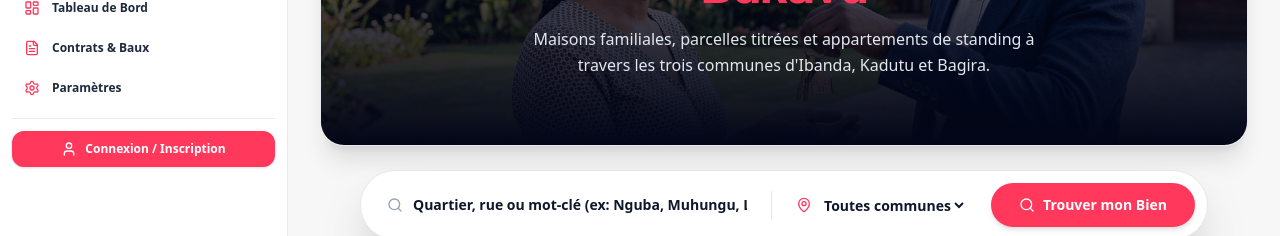
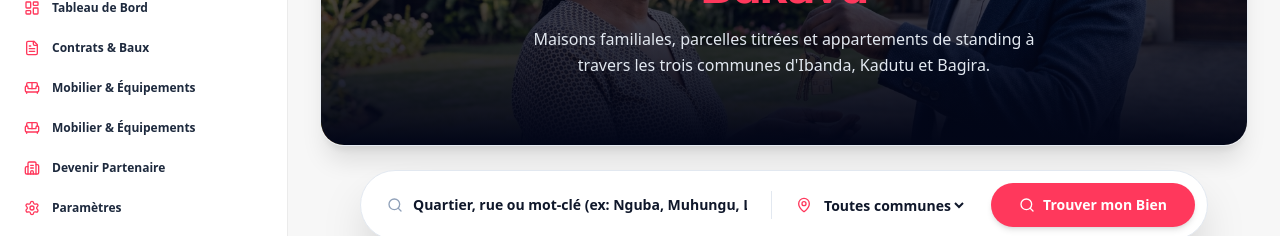
Before and after one commit to BARAKASHAMAMBABENITE/NyumbaLink_B, a React (Vite) app: page / in a window 1280 px wide. Shown: the part 263-499 px from the top of the page. Built offline with nearby package versions, Linux system fonts and the light colour scheme; no server answers; the database is empty.

Commit message:
ajout de l'onglet devenir partenaire

```diff
--- a/src/components/Sidebar.tsx
+++ b/src/components/Sidebar.tsx
@@ -178,6 +178,7 @@ export const Sidebar: React.FC<SidebarProps> = ({
             )}
           </button>
 
+
           <button
             type="button"
             onClick={() => handleNavClick('map')}
@@ -249,6 +250,54 @@ export const Sidebar: React.FC<SidebarProps> = ({
               </span>
             )}
           </button>
+          <button
+            type="button"
+            onClick={() => {
+              if (openPartnerFurnitureModal) openPartnerFurnitureModal();
+              if (typeof window !== 'undefined' && window.innerWidth < 768) {
+                onClose();
+              }
+            }}
+            className="w-full flex items-center justify-between px-3 py-2.5 rounded-xl text-xs font-bold text-slate-800 dark:text-slate-200 hover:bg-slate-100 dark:hover:bg-white/5 transition cursor-pointer"
+          >
+            <div className="flex items-center space-x-3">
+              <Sofa className="w-4 h-4 text-[#FF385C]" />
+              <span>Mobilier & Équipements</span>
+            </div>
+          </button>
+          {/* Bouton Mobilier & Équipements */}
+          <button
+            type="button"
+            onClick={() => {
+              if (openPartnerFurnitureModal) openPartnerFurnitureModal();
+              if (typeof window !== 'undefined' && window.innerWidth < 768) {
+                onClose();
+              }
+            }}
+            className="w-full flex items-center justify-between px-3 py-2.5 rounded-xl text-xs font-bold text-slate-800 dark:text-slate-200 hover:bg-slate-100 dark:hover:bg-white/5 transition cursor-pointer"
+          >
+            <div className="flex items-center space-x-3">
+              <Sofa className="w-4 h-4 text-[#FF385C]" />
+              <span>Mobilier & Équipements</span>
+            </div>
+          </button>
+
+          {/* Bouton Devenir Partenaire Habitat */}
+          <button
+            type="button"
+            onClick={() => {
+              if (openPartnerModal) openPartnerModal();
+              if (typeof window !== 'undefined' && window.innerWidth < 768) {
+                onClose();
+              }
+            }}
+            className="w-full flex items-center justify-between px-3 py-2.5 rounded-xl text-xs font-bold text-slate-800 dark:text-slate-200 hover:bg-slate-100 dark:hover:bg-white/5 transition cursor-pointer"
+          >
+            <div className="flex items-center space-x-3">
+              <Building2 className="w-4 h-4 text-[#FF385C]" />
+              <span>Devenir Partenaire</span>
+            </div>
+          </button>
 
           <button
             type="button"
```
